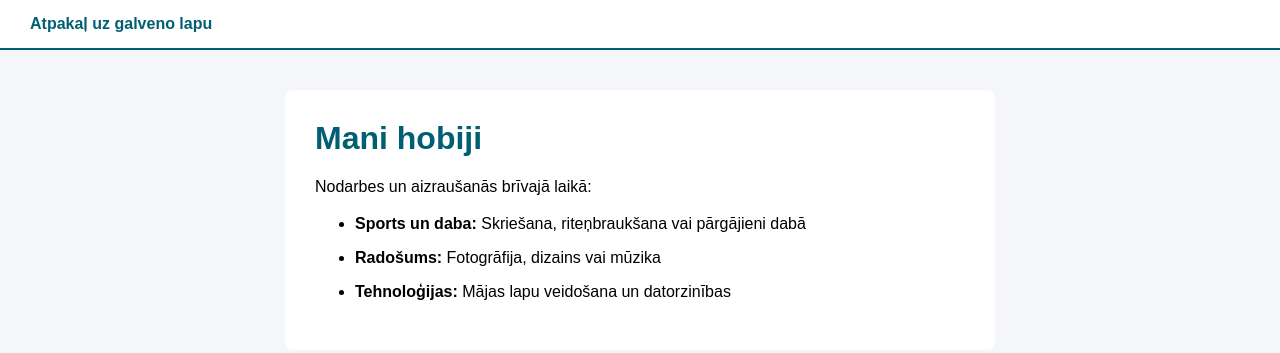
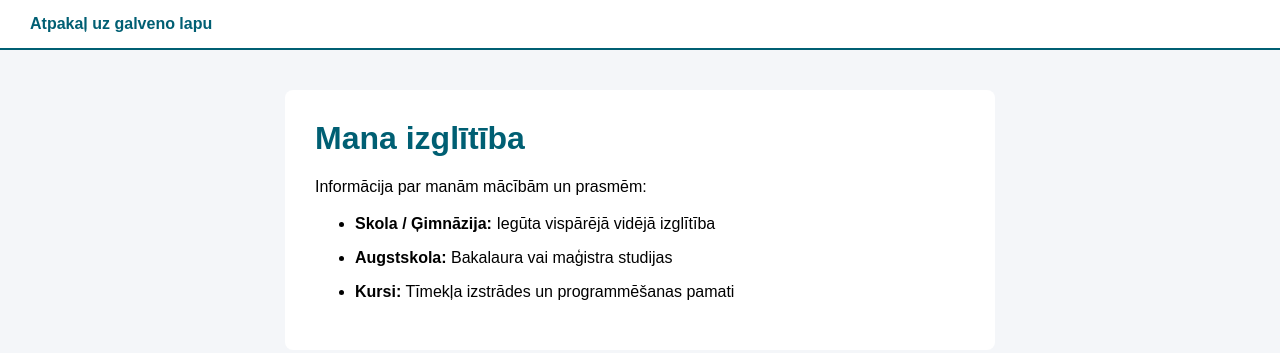
Before and after one commit to YourBlondie/the-best-site-ever-with-Dzeina, a plain HTML site: page izglitiba.html in a window 1280 px wide. Drawn offline with Linux system fonts and the light colour scheme.

Commit message:
Update izglitiba.html

```diff
--- a/izglitiba.html
+++ b/izglitiba.html
@@ -2,7 +2,7 @@
 <html lang="lv">
 <head>
 <meta charset="UTF-8">
-<title>Mani hobiji</title>
+<title>Mana izglītība</title>
 <style>
 body {
     font-family: Arial, sans-serif;
@@ -44,12 +44,12 @@ li {
 </div>
 
 <div class="saturs">
-    <h1>Mani hobiji</h1>
-    <p>Nodarbes un aizraušanās brīvajā laikā:</p>
+    <h1>Mana izglītība</h1>
+    <p>Informācija par manām mācībām un prasmēm:</p>
     <ul>
-        <li><strong>Sports un daba:</strong> Skriešana, riteņbraukšana vai pārgājieni dabā</li>
-        <li><strong>Radošums:</strong> Fotogrāfija, dizains vai mūzika</li>
-        <li><strong>Tehnoloģijas:</strong> Mājas lapu veidošana un datorzinības</li>
+        <li><strong>Skola / Ģimnāzija:</strong> Iegūta vispārējā vidējā izglītība</li>
+        <li><strong>Augstskola:</strong> Bakalaura vai maģistra studijas</li>
+        <li><strong>Kursi:</strong> Tīmekļa izstrādes un programmēšanas pamati</li>
     </ul>
 </div>
 
```
